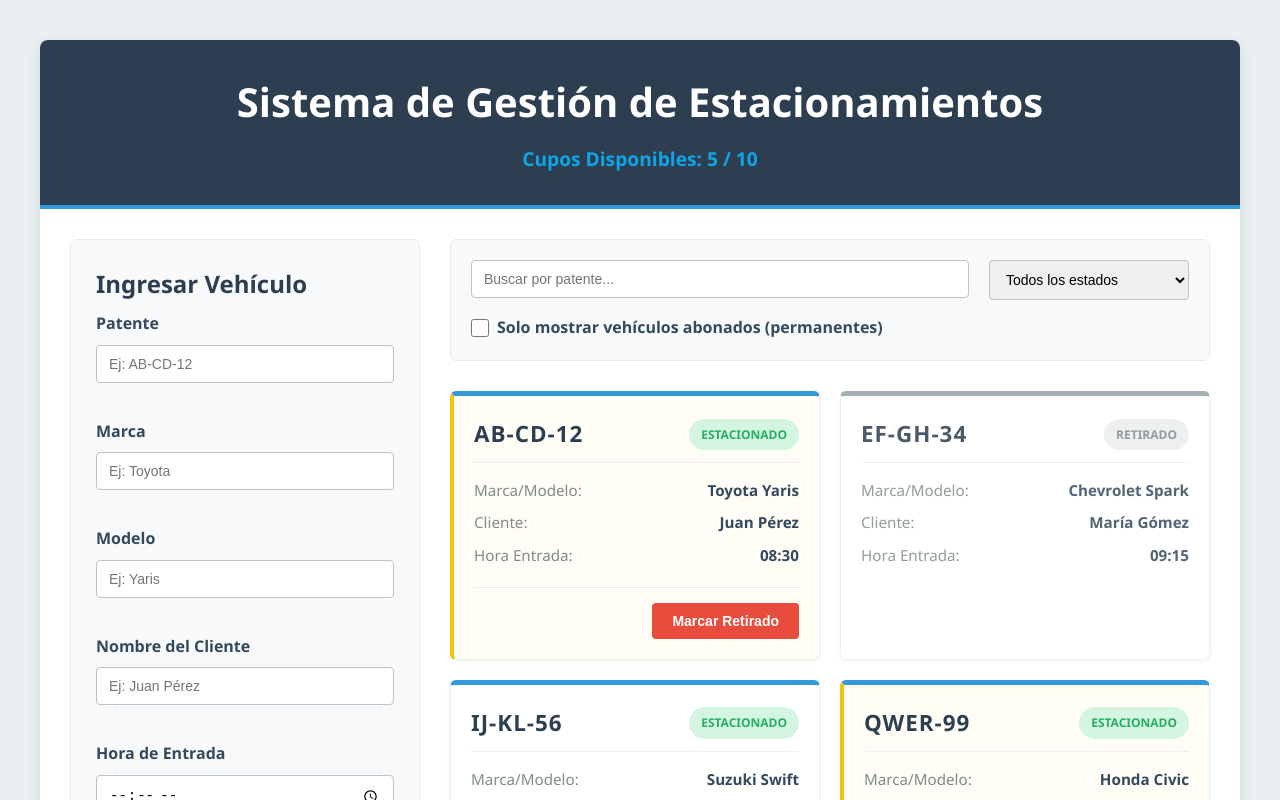
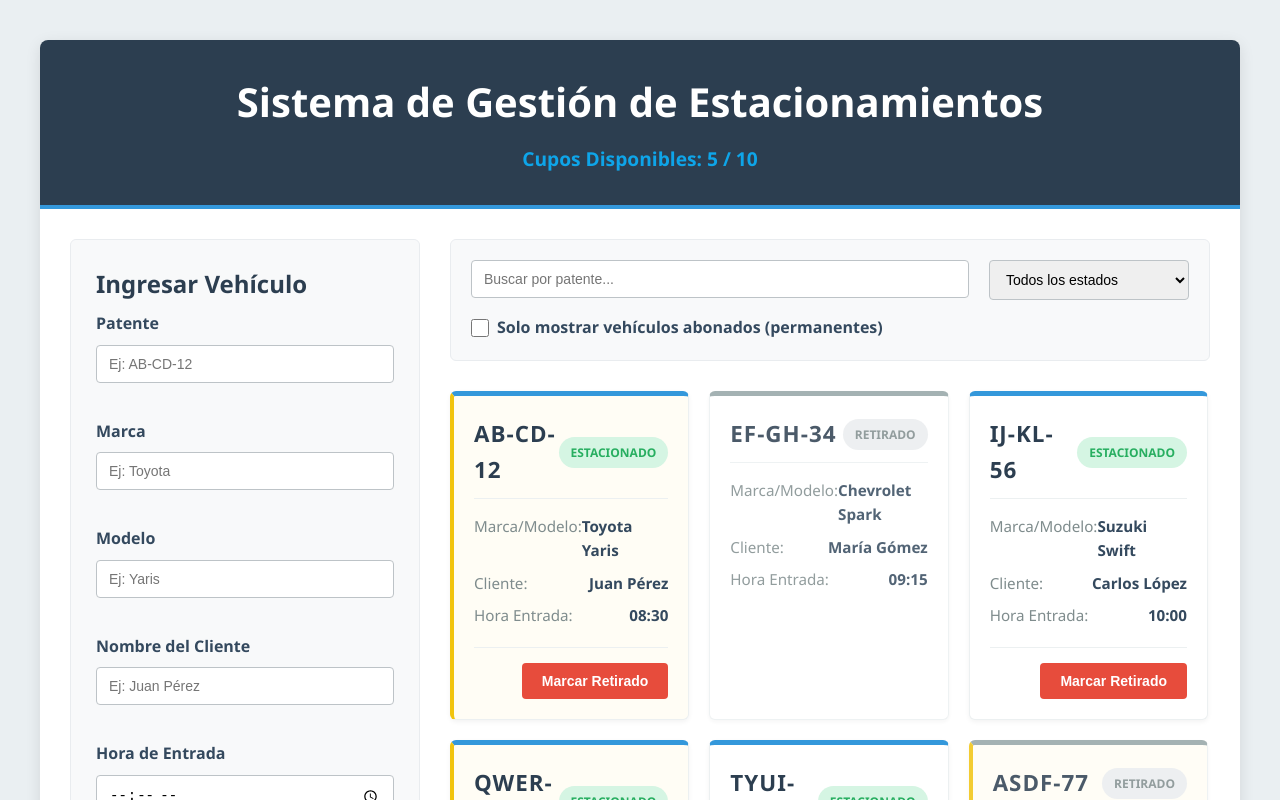
Before and after one commit to OsvaDev-HUB/Evaluaci-n-N-3-Programaci-n-Front-End-, a React (Vite) app: page / in a window 1280 px wide. Shown: the top 800 px of the page. Built offline with nearby package versions, Linux system fonts and the light colour scheme.

Commit message:
fix: Se realiza ajuste requerimientoflexbox en grilla de vehiculos

```diff
--- a/src/App.css
+++ b/src/App.css
@@ -96,12 +96,16 @@
 }
 
 .vehicle-grid {
-  display: grid;
-  grid-template-columns: repeat(auto-fill, minmax(280px, 1fr));
+  display: flex;
+  flex-wrap: wrap;
+  justify-content: flex-start;
+  align-items: stretch;
   gap: 20px;
 }
 
 .vehicle-card {
+  flex: 1 1 280px;
+  max-width: calc(33.333% - 14px); /* Asumiendo 3 columnas con gap de 20px */
   background-color: #ffffff;
   border: 1px solid #ecf0f1;
   border-top: 5px solid #3498db;
```
